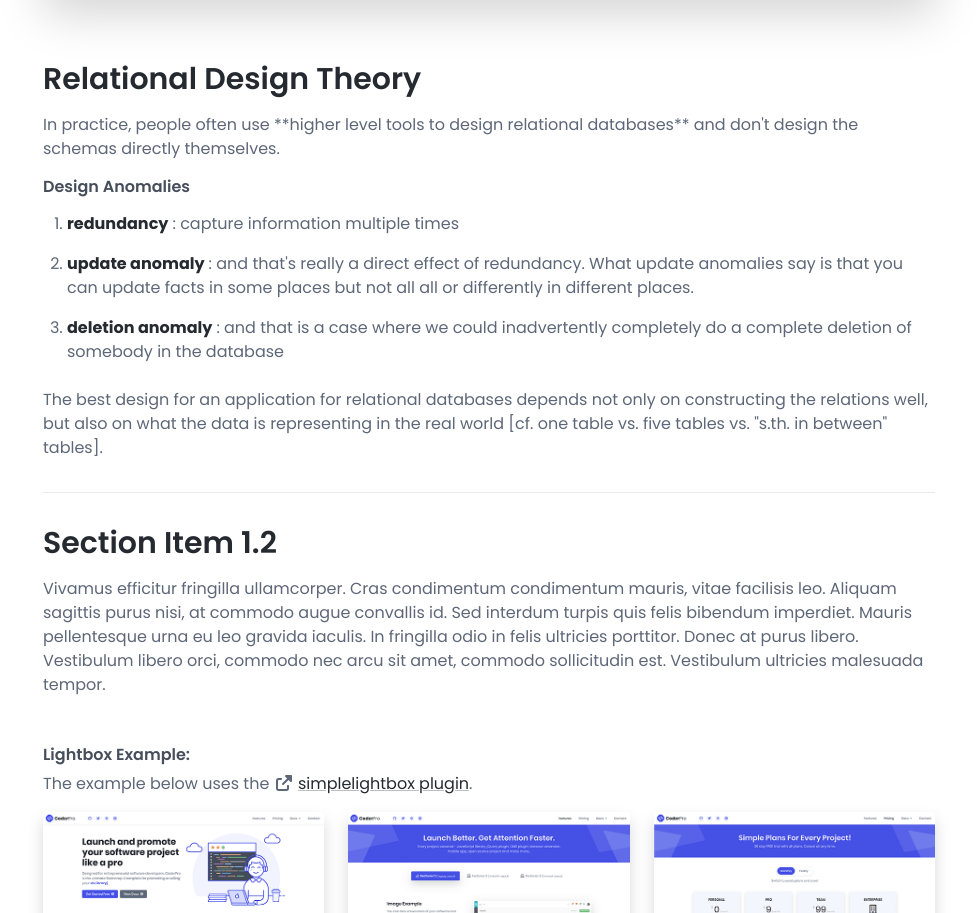
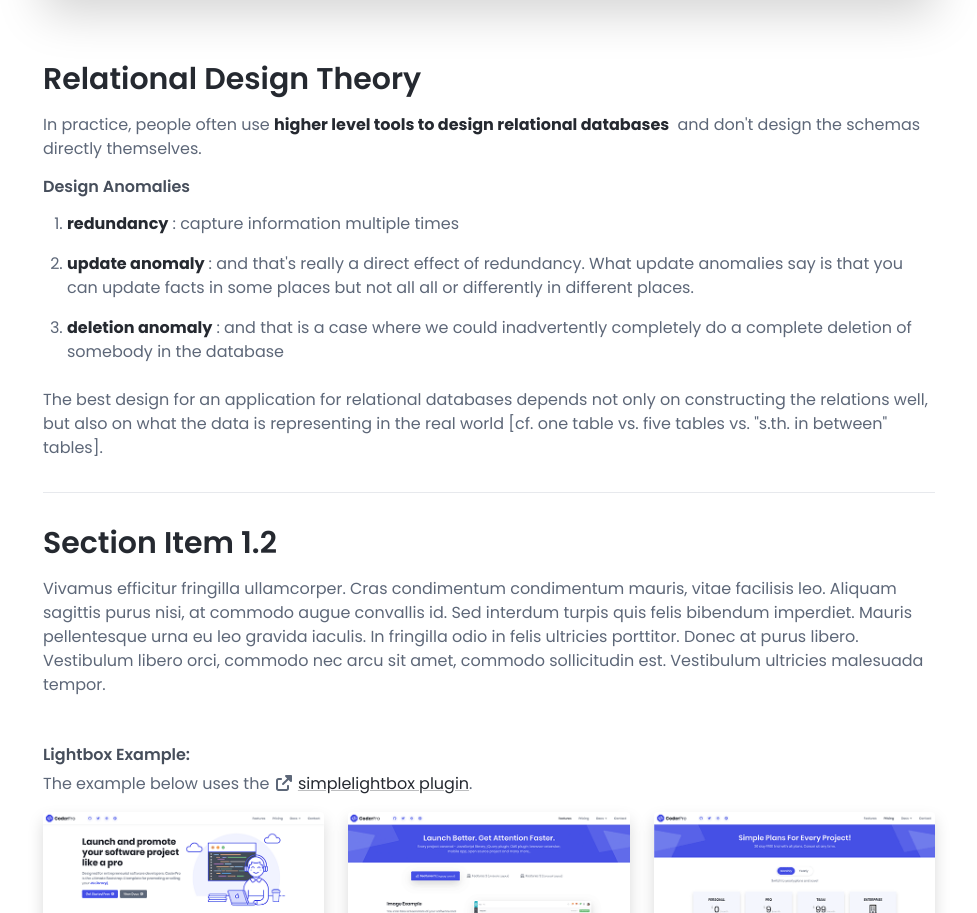
Before and after one commit to pharath/cheat_sheets_databases_widom, a plain HTML site: page docs-page.html in a window 1280 px wide. Shown: the part 874-1787 px from the top of the page, without its empty margins (301-1278 px from the left). Drawn offline with nearby package versions, Linux system fonts and the light colour scheme.

Commit message:
modification by phth

```diff
--- a/docs-page.html
+++ b/docs-page.html
@@ -155,7 +155,7 @@
 				    </header>
 				    <section class="docs-section" id="item-1-1">
 						<h2 class="section-heading">Relational Design Theory</h2>
-						<p>In practice, people often use **higher level tools to design relational databases** and don't design the schemas directly themselves.</p>
+						<p>In practice, people often use <strong class="me-1">higher level tools to design relational databases</strong> and don't design the schemas directly themselves.</p>
 						<h5>Design Anomalies</h5>
 						<ol>
 							<li><strong class="me-1">redundancy</strong>: capture information multiple times</li>
```
Also changed, not shown: 1 other file.
